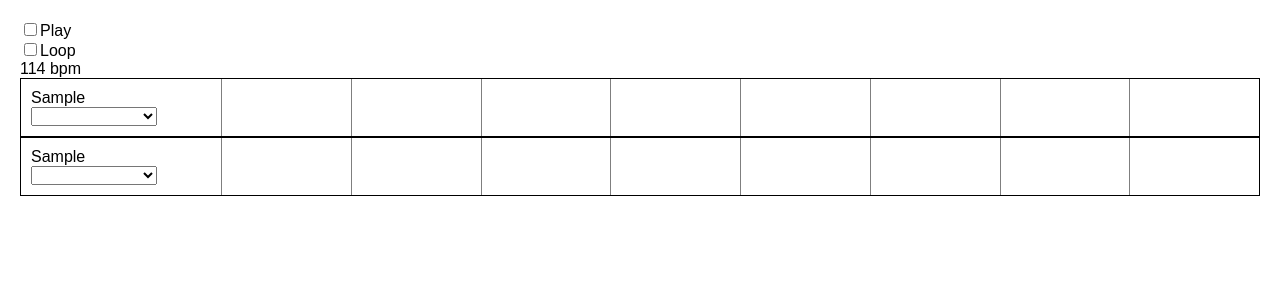
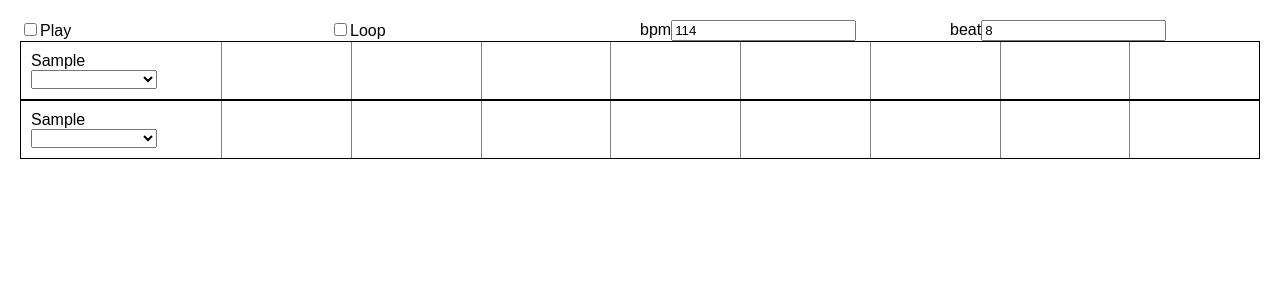
Before and after one commit to tonai/music-maker, a React (Create React App) app: page / in a window 1280 px wide. Shown: the top 300 px of the page. Built offline with nearby package versions, Linux system fonts and the light colour scheme.

Commit message:
Manage bpm and beat with settings.

```diff
--- a/src/classes/AudioContext.js
+++ b/src/classes/AudioContext.js
@@ -1,5 +1,3 @@
-import { createIncrementArray } from '../services/utils';
-
 class AudioContext {
 
   analyser = null;
--- a/src/components/Manager/Manager.js
+++ b/src/components/Manager/Manager.js
@@ -26,23 +26,23 @@ export class Manager extends PureComponent {
     }
   }
 
-  getMaxDuration = () => 8 / this.props.bpm * 60;
+  getMaxDuration = () => this.props.settings.beat / this.props.settings.bpm * 60;
 
   handleEnd = () =>
-    this.props.loop && this.props.isPlaying
+    this.props.settings.loop && this.props.isPlaying
       ? this.props.play()
       : this.props.stop();
 
   render = () => {
-    const { beat, isPlaying, start, tracks } = this.props;
+    const { isPlaying, settings, start, tracks } = this.props;
     const maxDuration = this.getMaxDuration();
     return (
       <div className="Manager">
         <ManagerHeader/>
         <div className="Manager__tracks">
           <div className="Manager__bg">
-            {createIncrementArray(beat).map(index => (
-              <div className="Manager__beat" key={index} style={{ left: `${index  / beat * 100}%` }}/>
+            {createIncrementArray(settings.beat).map(index => (
+              <div className="Manager__beat" key={index} style={{ left: `${index  / settings.beat * 100}%` }}/>
             ))}
           </div>
           {tracks.map(track => (
--- a/src/components/ManagerHeader/ManagerHeader.css
+++ b/src/components/ManagerHeader/ManagerHeader.css
@@ -0,0 +1,7 @@
+.ManagerHeader {
+  display: flex;
+}
+
+.ManagerHeader__settings {
+  flex: 1;
+}
--- a/src/components/ManagerHeader/ManagerHeader.js
+++ b/src/components/ManagerHeader/ManagerHeader.js
@@ -1,7 +1,7 @@
 import React, { PureComponent } from 'react';
 import { connect } from 'react-redux';
 
-import { changeLoop, play, stop } from '../../redux/actions';
+import { changeSettings, play, stop } from '../../redux/actions';
 
 import './ManagerHeader.css';
 
@@ -9,13 +9,13 @@ export class ManagerHeader extends PureComponent {
 
   getTitle = () => this.props.isPlaying ? 'Stop' : 'Play';
 
-  handleChangeLoop = event => this.props.changeLoop(event.target.checked);
+  handleChangeSettings = (name, value) => this.props.changeSettings(name, value);
 
   handleChangePlayPause = () => this.props.isPlaying ? this.props.stop() : this.props.play();
 
   render = () =>
     <div className="ManagerHeader">
-      <div>
+      <div className="ManagerHeader__settings">
         <input
           checked={this.props.isPlaying}
           id="play"
@@ -24,16 +24,31 @@ export class ManagerHeader extends PureComponent {
         />
         <label htmlFor="play">{this.getTitle()}</label>
       </div>
-      <div>
+      <div className="ManagerHeader__settings">
         <input
-          checked={this.props.loop}
+          checked={this.props.settings.loop}
           id="loop"
-          onChange={this.handleChangeLoop}
+          onChange={event => this.handleChangeSettings('loop', event.target.checked)}
           type="checkbox"
         />
         <label htmlFor="loop">Loop</label>
       </div>
-      <div>{this.props.bpm} bpm</div>
+      <div className="ManagerHeader__settings">
+        <label htmlFor="bpm">bpm</label>
+        <input
+          id="bpm"
+          onChange={event => this.handleChangeSettings('bpm', +event.target.value)}
+          value={this.props.settings.bpm}
+        />
+      </div>
+      <div className="ManagerHeader__settings">
+        <label htmlFor="beat">beat</label>
+        <input
+          id="beat"
+          onChange={event => this.handleChangeSettings('beat', +event.target.value)}
+          value={this.props.settings.beat}
+        />
+      </div>
     </div>;
 
 }
@@ -41,7 +56,7 @@ export class ManagerHeader extends PureComponent {
 const mapStateToProps = state => state;
 
 const mapDispatchToProps = {
-  changeLoop,
+  changeSettings,
   play,
   stop
 };
--- a/src/redux/actions.js
+++ b/src/redux/actions.js
@@ -1,9 +1,10 @@
 import audioContext from '../classes/AudioContext';
 
-export const CHANGE_LOOP = 'CHANGE_LOOP';
-export function changeLoop(value) {
+export const CHANGE_SETTINGS = 'CHANGE_SETTINGS';
+export function changeSettings(name, value) {
   return {
-    type: CHANGE_LOOP,
+    name,
+    type: CHANGE_SETTINGS,
     value
   };
 }
--- a/src/redux/reducer.js
+++ b/src/redux/reducer.js
@@ -1,12 +1,14 @@
 import { createIncrementArray } from '../services/utils';
 
-import { CHANGE_LOOP, CHANGE_SAMPLE, PLAY, STOP } from './actions';
+import { CHANGE_SETTINGS, CHANGE_SAMPLE, PLAY, STOP } from './actions';
 
 const defaultState = {
-  beat: 8,
-  bpm: 114,
   isPlaying: false,
-  loop: false,
+  settings: {
+    beat: 8,
+    bpm: 114,
+    loop: false,
+  },
   start: 0,
   tracks: [
     {
@@ -26,10 +28,13 @@ const defaultState = {
 
 export default function(state = defaultState, action) {
   switch(action.type) {
-    case CHANGE_LOOP: {
+    case CHANGE_SETTINGS: {
       return {
         ...state,
-        loop: action.value
+        settings: {
+          ...state.settings,
+          [action.name]: action.value
+        }
       };
     }
 
```
